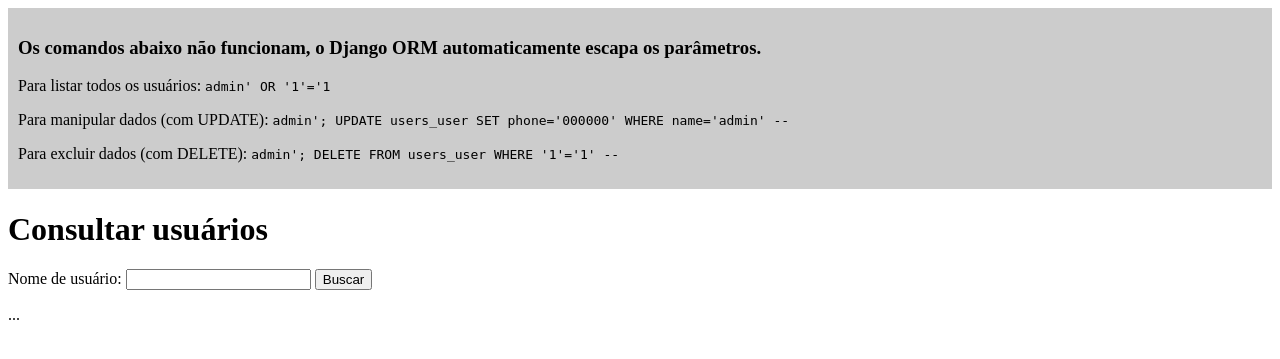
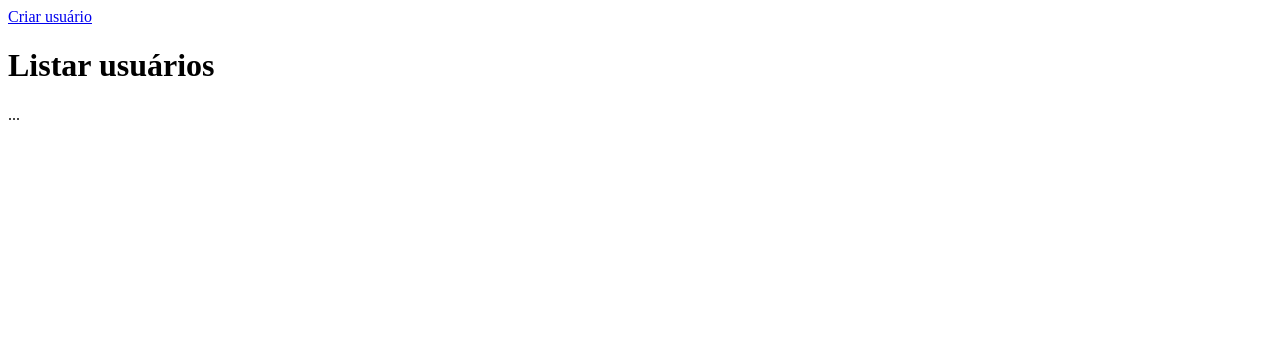
Before and after one commit to guicarvalho/owasp-a03-injection-mini-curso, a Django app: template users/templates/user_list.html in a window 1280 px wide. Shown: the top 359 px of the page. Run offline with Django 5.2, Linux system fonts and the light colour scheme; the template is opened without the code that fills it, so the values that code supplies are empty.

Commit message:
feat: add form to create users and listing page

```diff
--- a/users/templates/user_list.html
+++ b/users/templates/user_list.html
@@ -3,37 +3,17 @@
   <head>
     <meta charset="UTF-8">
     <meta name="viewport" content="width=device-width, initial-scale=1">
-    <title>Consultar usuários</title>
+    <title>Listar usuários</title>
   </head>
-  <style>
-  .tip {
-    width: auto;
-    padding: 10px;
-    background-color: #ccc;
-  }
-  </style>
   <body>
-    <div class="tip">
-      <h3>Os comandos abaixo não funcionam, o Django ORM automaticamente escapa os parâmetros.</h3>
-      <p>Para listar todos os usuários: <code>admin' OR '1'='1</code></p>
-      <p>Para manipular dados (com UPDATE): <code>admin'; UPDATE users_user SET phone='000000' WHERE name='admin' --</code></p>
-      <p>Para excluir dados (com DELETE): <code>admin'; DELETE FROM users_user WHERE '1'='1' --</code></p>
-    </div>
-    <h1>Consultar usuários</h1>
-    <!-- Formulário para buscar usuários pelo nome -->
-    <form method="post" action="{% url 'users:search_users' %}">
-        {% csrf_token %}
-        <label for="username">Nome de usuário:</label>
-        <input type="text" id="username" name="username">
-        <button type="submit">Buscar</button>
-    </form>
-
-    <!-- Lista de usuários, se houver -->
+    <a href="{% url 'users:create_user' %}">Criar usuário</a>
+    <h1>Listar usuários</h1>
+    <!-- Lista de usuários -->
     {% if users %}
     <ul>
       {% for user in users %}
           <li>
-            Nome: {{ user.name }} <br>
+            Nome: {{ user.name | safe }} <br>
             Telefone: {{ user.phone }} <br>
             E-mail: {{ user.email }} <br>
           </li>
--- a/users/urls.py
+++ b/users/urls.py
@@ -3,5 +3,6 @@
 from . import views
 
 urlpatterns = [
-    path("search/", views.search_users, name="search_users"),
+    path("list/", views.list_users, name="list_users"),
+    path("create/", views.create_user, name="create_user"),
 ]
```
Also changed, not shown: users/templates/create_user.html (added, +43 -0 lines), users/views.py (+15 -7 lines).
